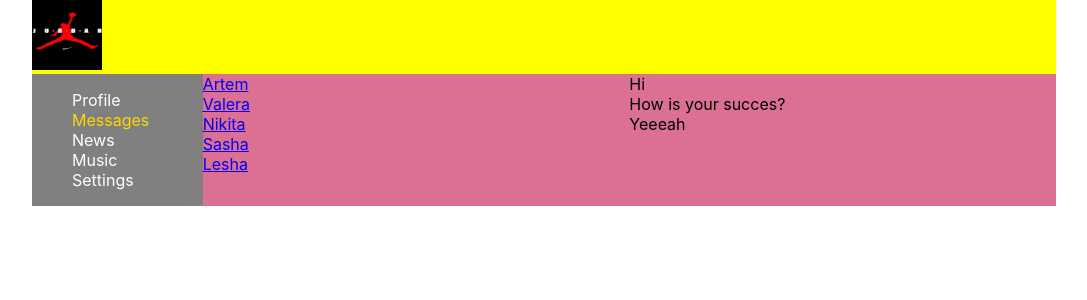
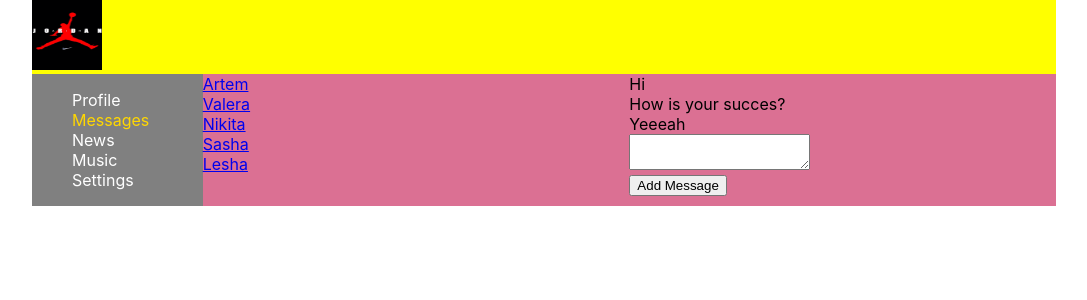
Before and after one commit to ArteeemPonomarev/social-network-ts, a React (Create React App) app: page /dialogs in a window 1280 px wide. Shown: the top 300 px of the page, without its empty margins (96-1183 px from the left). Built offline with nearby package versions, Linux system fonts and the light colour scheme.

Commit message:
32, onClick, ref, callback through props

```diff
--- a/src/App.tsx
+++ b/src/App.tsx
@@ -13,6 +13,7 @@ import {RootStateType} from './redux/state';
 
 type AppPropsType = {
   state: RootStateType
+  addPost: (postText: string) => void
 }
 
 const App = (props: AppPropsType) => {
@@ -23,8 +24,10 @@ const App = (props: AppPropsType) => {
         <div className="wrapper">
           <Navbar />
           <div className="wrapperContent">
-            <Route path='/dialogs' render={() => <Dialogs dialogs={props.state.dialogsPage.dialogs} messages={props.state.dialogsPage.messages}/>} />
-            <Route path='/profile' render={() => <Profile posts={props.state.profilePage.posts}/>} />
+            <Route path='/dialogs' render={() => <Dialogs dialogs={props.state.dialogsPage.dialogs}
+                                                          messages={props.state.dialogsPage.messages}
+                                                          addPost={props.addPost}/>} />
+            <Route path='/profile' render={() => <Profile posts={props.state.profilePage.posts} addPost={props.addPost}/>} />
             <Route path='/music' render={() => <Music/>} />
             <Route path='/news' render={() => <News/>} />
             <Route path='/settings' render={() => <Settings/>} />
--- a/src/components/Dialogs/Dialogs.tsx
+++ b/src/components/Dialogs/Dialogs.tsx
@@ -7,13 +7,22 @@ import {DialogContentType, MessageContentType} from '../../redux/state';
 type DialogsPropsType = {
     dialogs: Array<DialogContentType>
     messages: Array<MessageContentType>
+    addPost: (postText: string) => void
 }
 
 const Dialogs = (props: DialogsPropsType) => {
 
-
     let dialogsElements = props.dialogs.map(d => <DialogItem name={d.name} id={d.id}/>)
     let messagesElements = props.messages.map(m => <Message message={m.message} id={m.id}/>)
+
+    let newMessageElement = React.createRef<HTMLTextAreaElement>();
+
+    let addMessage = () => {
+        let message = newMessageElement.current?.value;
+        if (message) {
+            props.addPost(message);
+        }
+    }
 
     return (
         <div className={style.dialogs}>
@@ -22,6 +31,10 @@ const Dialogs = (props: DialogsPropsType) => {
             </div>
             <div className={style.messages}>
                 {messagesElements}
+                <textarea ref={newMessageElement}></textarea>
+                <div>
+                    <button onClick={addMessage}>Add Message</button>
+                </div>
             </div>
         </div>
     )
--- a/src/components/Profile/MyPosts/MyPosts.tsx
+++ b/src/components/Profile/MyPosts/MyPosts.tsx
@@ -5,20 +5,31 @@ import {PostsContentType} from '../../../redux/state';
 
 type MyPostsPropsType = {
     posts: Array<PostsContentType>
+    addPost: (postText: string) => void
 }
 
 const MyPosts = (props: MyPostsPropsType) => {
 
     let postsElements = props.posts.map(p => <Post message={p.message} likecount={p.likesCount} id={p.id}/>)
 
+    let newPostElement = React.createRef<HTMLTextAreaElement>();
+
+    const addPost = () => {
+        let text = newPostElement.current?.value;
+        if (text) {
+            debugger
+            props.addPost(text);
+        }
+    }
+
     return (
         <div className={style.postsBlock}>
             My Posts
             <div>
-                    <textarea></textarea>
+                <textarea ref={newPostElement}></textarea>
             </div>
             <div>
-                    <button>Add post</button>
+                <button onClick={addPost}>Add post</button>
             </div>
             <div className={style.posts}>
                 {postsElements}
--- a/src/components/Profile/Profile.tsx
+++ b/src/components/Profile/Profile.tsx
@@ -6,13 +6,14 @@ import {PostsContentType} from '../../redux/state';
 
 type ProfilePropsType = {
     posts: Array<PostsContentType>
+    addPost: (postText: string) => void
 }
 
 const Profile = (props: ProfilePropsType) => {
     return (
         <div>
             <ProfileInfo/>
-            <MyPosts posts={props.posts}/>
+            <MyPosts posts={props.posts} addPost={props.addPost}/>
         </div>
     )
 };
--- a/src/index.tsx
+++ b/src/index.tsx
@@ -4,11 +4,12 @@ import './index.css';
 import App from './App';
 import reportWebVitals from './reportWebVitals';
 import {state} from './redux/state';
+import {addPost} from './redux/state';
 
 
 ReactDOM.render(
   <React.StrictMode>
-    <App state={state} />
+    <App state={state} addPost={addPost}/>
   </React.StrictMode>,
   document.getElementById('root')
 );
--- a/src/redux/state.ts
+++ b/src/redux/state.ts
@@ -53,3 +53,13 @@ export const state: RootStateType = {
         ]
     }
 }
+
+export const addPost = (postText: string) => {
+    debugger
+    const newPost: PostsContentType = {
+        id: new Date().getTime(),
+        message: postText,
+        likesCount: 0
+    };
+    state.profilePage.posts.push(newPost);
+}
```
Lines whose indentation alone changed are shown as unchanged.
